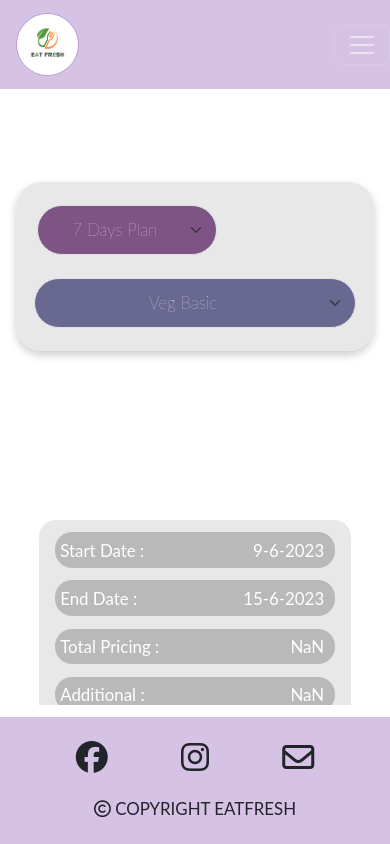
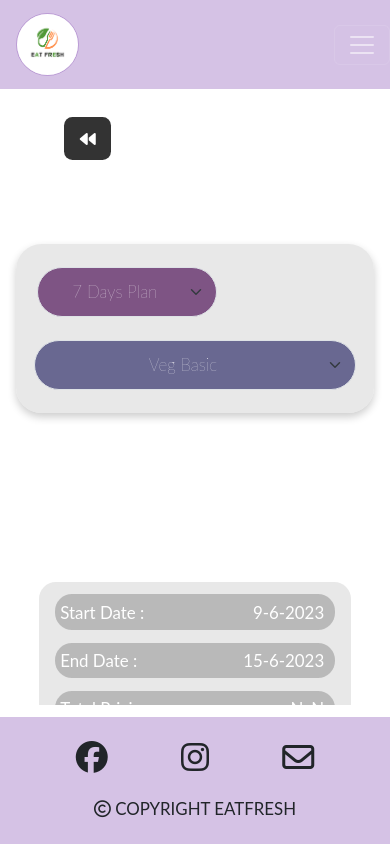
Before and after one commit to Globetrottercode/react_eat_fresh, a React (Create React App) app: page /plans/1/checkout in a window 390 px wide. Built offline with nearby package versions, Linux system fonts and the light colour scheme.

Commit message:
Added back button in checkout.js

```diff
--- a/src/css/checkout.module.css
+++ b/src/css/checkout.module.css
@@ -7,6 +7,13 @@
   margin-top: 1vh;
   height: 72vh;
   /* background-color: aqua; */
+}
+
+.checkBack {
+  height: 10%;
+  width: 10%;
+  background-color: blue;
+  display: none;
 }
 .checkoutLeft {
   height: 52vh;
@@ -598,6 +605,19 @@
     text-align: -webkit-center;
     overflow-y: scroll;
   }
+  .checkBack {
+    margin-top: 5%;
+    margin-right: 55%;
+    display: block;
+    border-radius: 1vh;
+    height: 7%;
+    width: 12%;
+    background-color: rgba(0, 0, 0, 0.8);
+    color: white;
+    display: flex;
+    justify-content: center;
+    align-items: center;
+  }
   .planSelectCard {
     width: 92vw;
     height: 20vh;
--- a/src/css/planinfo.module.css
+++ b/src/css/planinfo.module.css
@@ -9,6 +9,13 @@
   border-radius: 8vh;
   box-shadow: 0 4px 8px 0 rgba(0, 0, 0, 0.2);
   /* border: 1px solid orange; */
+}
+
+.pdBack {
+  height: 10%;
+  width: 10%;
+  background-color: blue;
+  display: none;
 }
 
 .cardDays {
@@ -391,6 +398,19 @@
     width: 60vw;
     height: 20vh;
   }
+  .pdBack {
+    margin-top: 5%;
+    margin-right: 55%;
+    display: block;
+    border-radius: 1vh;
+    height: 7%;
+    width: 12%;
+    background-color: rgba(0, 0, 0, 0.8);
+    color: white;
+    display: flex;
+    justify-content: center;
+    align-items: center;
+  }
 }
 
 @media (max-width: 500px) {
--- a/src/pages/CheckoutPages/checkout.js
+++ b/src/pages/CheckoutPages/checkout.js
@@ -91,6 +91,14 @@ function Checkout() {
     <>
       <TopNavbar />
       <div className={checkout.body}>
+        <div
+          onClick={() => {
+            navigate(-1);
+          }}
+          className={checkout.checkBack}
+        >
+          <i class="fa-solid fa-backward"></i>
+        </div>
         <div className={checkout.checkoutLeft}>
           <div className={checkout.planSelectCard}>
             <select
--- a/src/pages/PlanPages/mealDetail.js
+++ b/src/pages/PlanPages/mealDetail.js
@@ -26,6 +26,14 @@ function MealDetail() {
     <>
       <TopNavbar className="bg-sky-700 text-lg" />
       <div className={infoStyles.body}>
+        <div
+          onClick={() => {
+            navigate(-1);
+          }}
+          className={infoStyles.pdBack}
+        >
+          <i class="fa-solid fa-backward"></i>
+        </div>
         <div className={infoStyles.cardMealDetail}>
           <div className={infoStyles.dayBar}>
             <p style={{ marginTop: "2%", fontSize: "2.5vh" }}>
--- a/src/pages/PlanPages/planDays.js
+++ b/src/pages/PlanPages/planDays.js
@@ -23,6 +23,14 @@ function PlanDays() {
     <>
       <TopNavbar className="bg-sky-700 text-lg" />
       <div className={infoStyles.body}>
+        <div
+          onClick={() => {
+            navigate(-1);
+          }}
+          className={infoStyles.pdBack}
+        >
+          <i class="fa-solid fa-backward"></i>
+        </div>
         <div className={infoStyles.cardDays}>
           <div className={infoStyles.dayBar}>
             <p style={{ marginTop: "2.5%", fontSize: "3vh" }}>
--- a/src/pages/PlanPages/planDetail.js
+++ b/src/pages/PlanPages/planDetail.js
@@ -21,6 +21,14 @@ function PlanDetail() {
     <>
       <TopNavbar className="bg-sky-700 text-lg" />
       <div className={infoStyles.body}>
+        <div
+          onClick={() => {
+            navigate(-1);
+          }}
+          className={infoStyles.pdBack}
+        >
+          <i class="fa-solid fa-backward"></i>
+        </div>
         <div className={infoStyles.card}>
           <div className={infoStyles.innerCard1}>
             <div
--- a/src/pages/Signup.js
+++ b/src/pages/Signup.js
@@ -161,6 +161,7 @@ function SignUp() {
             onClick={() => navigate("/plans")}
             type="submit"
             className="btn btn-warning"
+            style={{ backgroundColor: "black", border: "0" }}
           >
             Check Plans
           </button>
```
